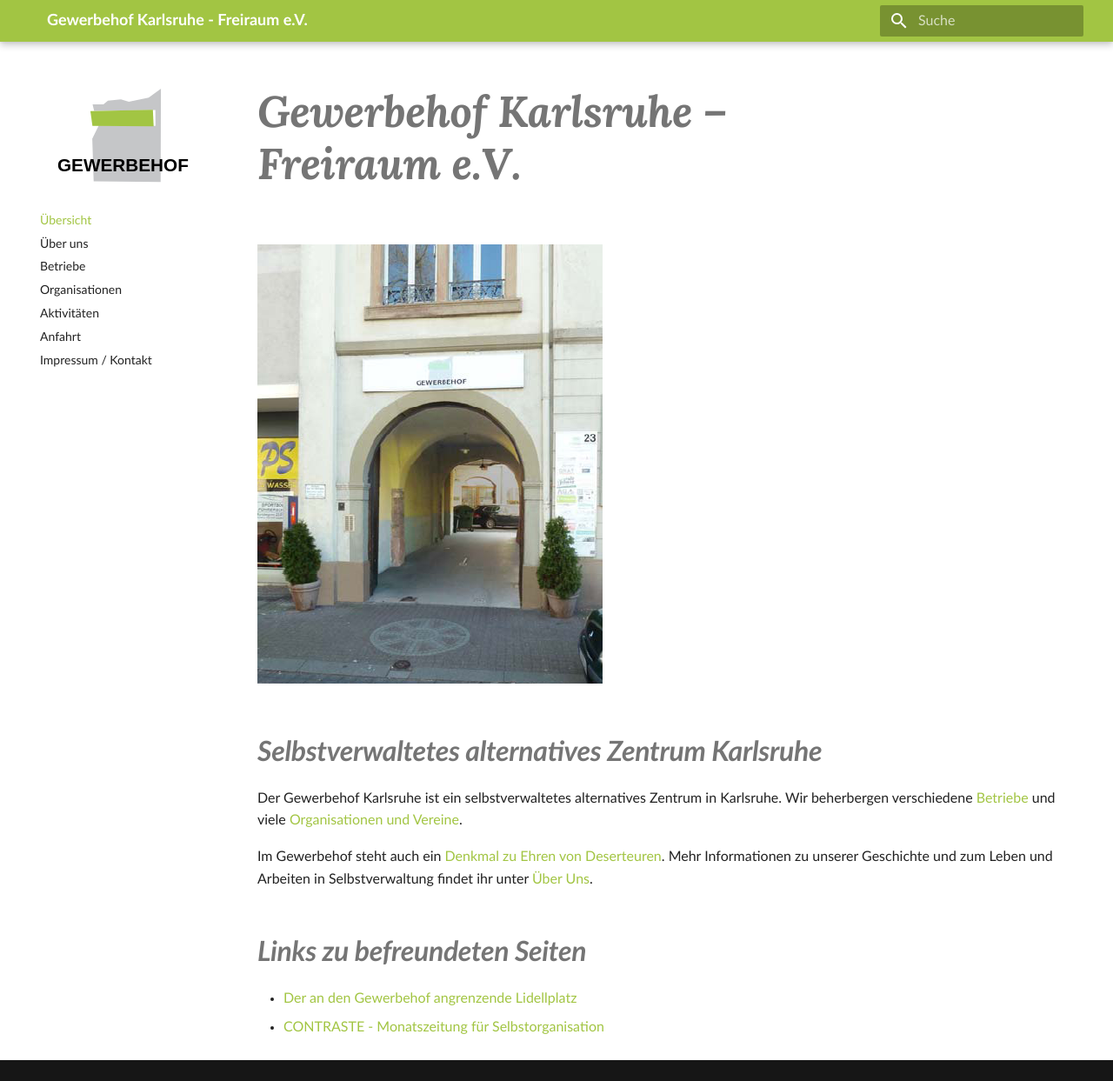
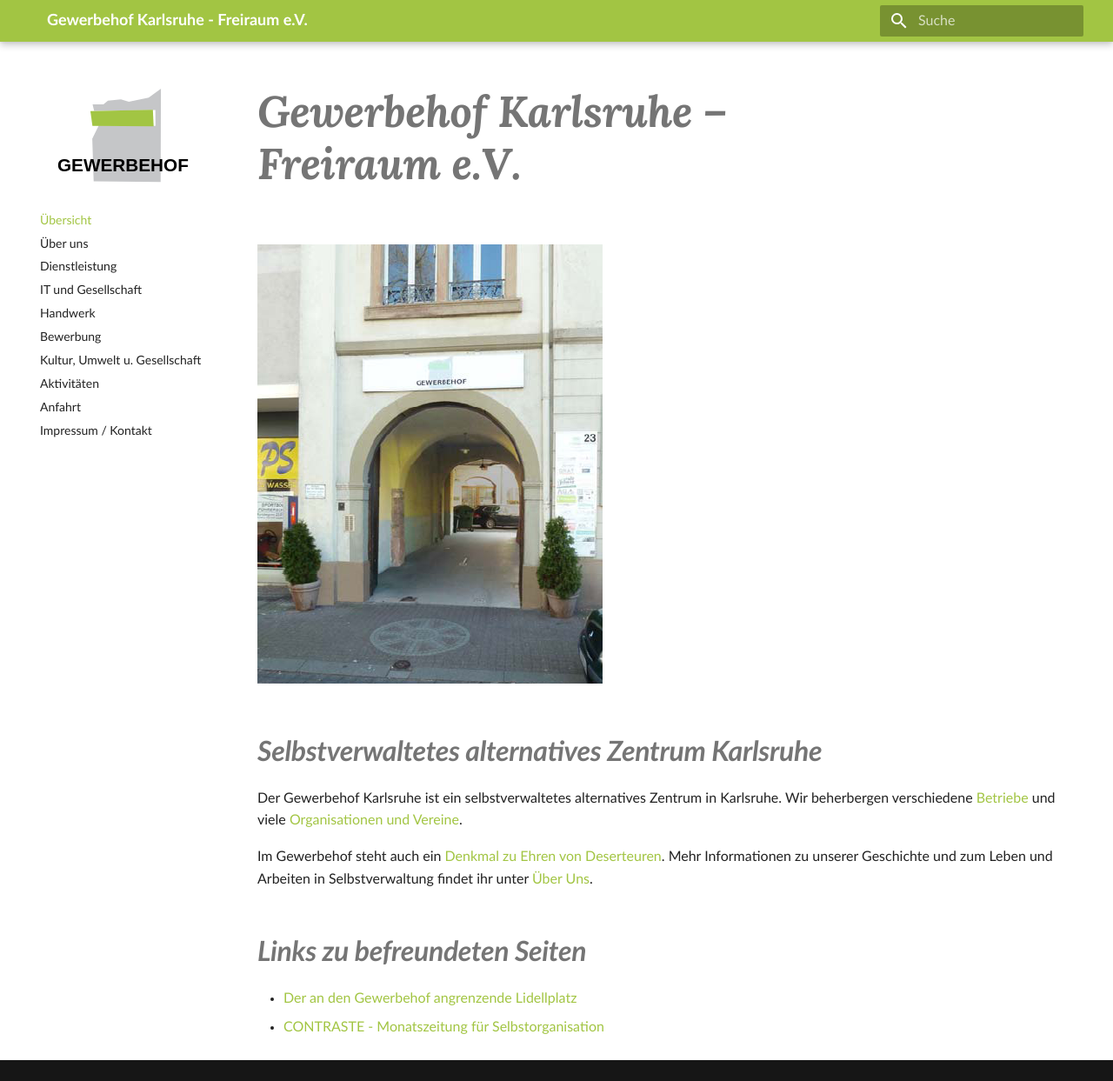
Before and after one commit to entropia/gewerbehof-webseite, an MkDocs documentation site: the page built from docs/index.md, in a window 1280 px wide and 1243 px high. Shown: the whole window at 87% size. Built offline with MkDocs 1.6.1 and Material for MkDocs 9.7.7, drawn with Linux system fonts in a browser that asks for light colours; comment, search, counter and statistics services are not loaded.

Commit message:
Update mkdocs.yml
Umsortierung in der Navigation mit neuen Kathegorien

```diff
--- a/mkdocs.yml
+++ b/mkdocs.yml
@@ -25,8 +25,11 @@ theme:
 nav:
   - Übersicht: index.md
   - Über uns: ueber-uns.md
-  - Betriebe: betriebe.md
-  - Organisationen: organisationen.md
+  - Dienstleistung: services.md
+  - IT und Gesellschaft: it.md
+  - Handwerk: craft.md
+  - Bewerbung: motion.md
+  - Kultur, Umwelt u. Gesellschaft: society.md
   - Aktivitäten: aktivitaeten.md
   - Anfahrt: anfahrt.md
   - Impressum / Kontakt: impressum.md
```
